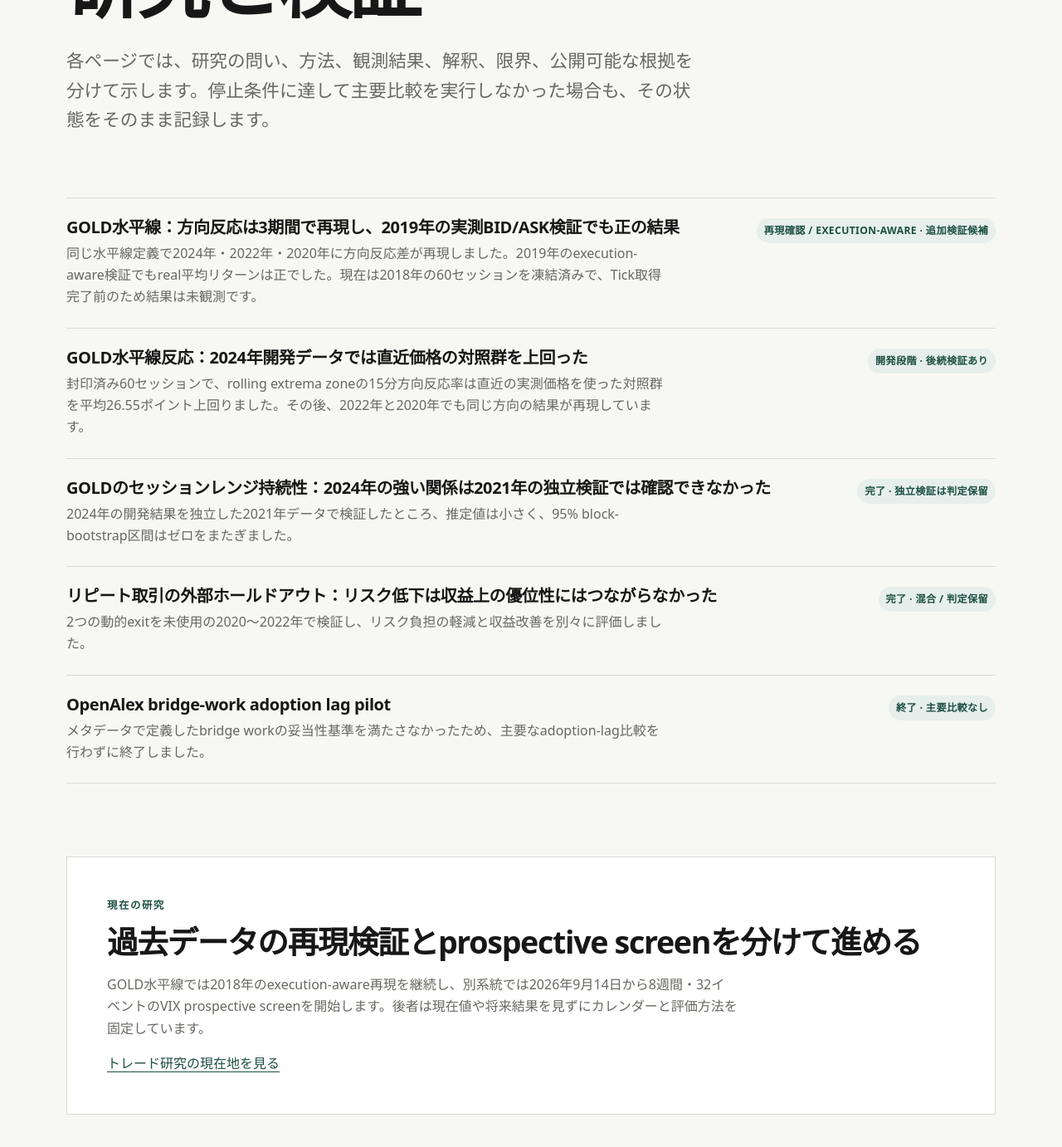
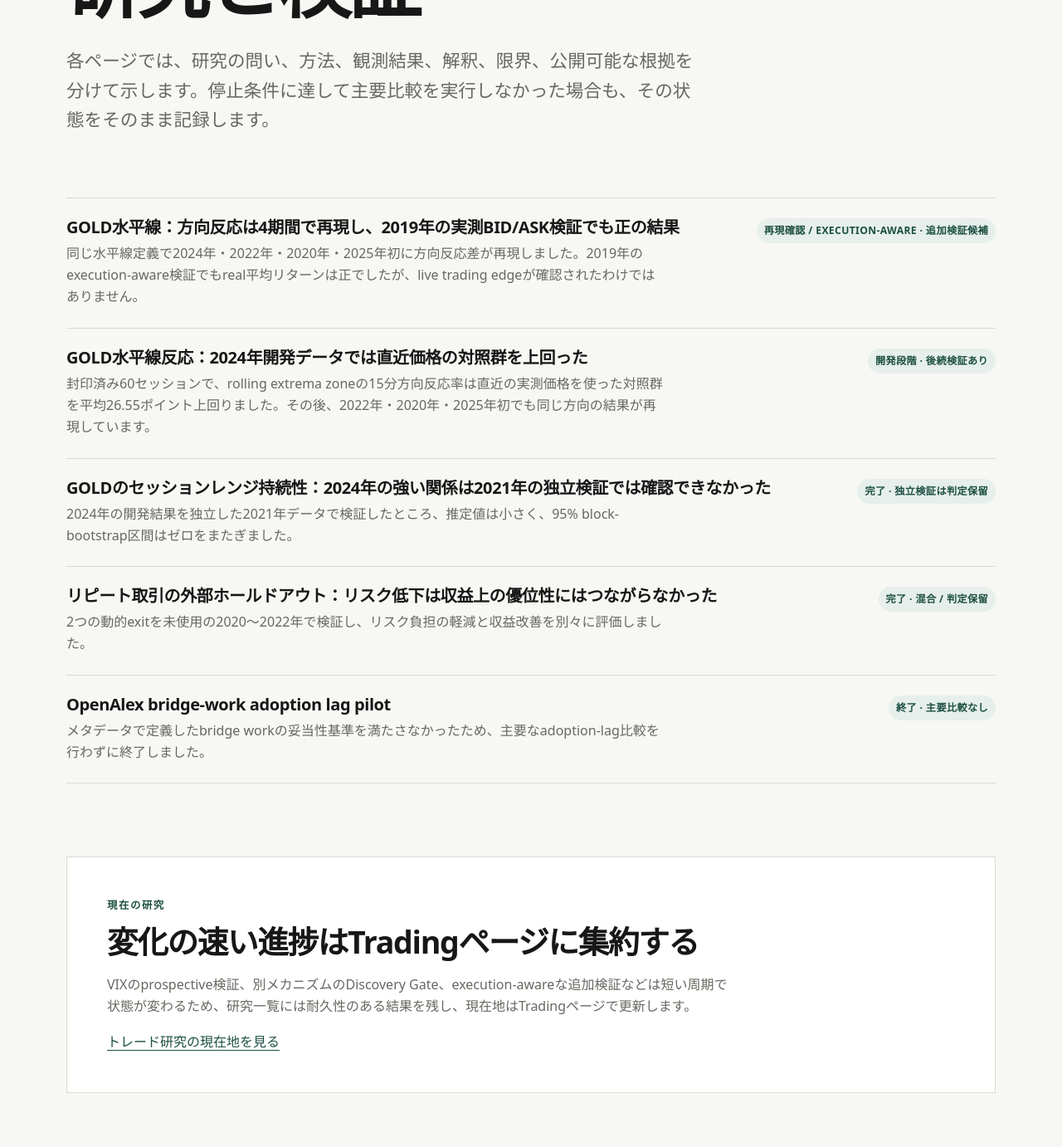
Before and after one commit to Josh-Temple/studio-lab-research, a Jekyll site: the page built from ja/research/index.md, in a window 1280 px wide and 1400 px high, scrolled down 267 px. Shown: the top 1382 px of the window at 83% size. Built offline with Jekyll 4.4.1, drawn with Linux system fonts in a browser that asks for light colours.

Commit message:
日本語研究一覧の現在地を整理

```diff
--- a/ja/research/index.md
+++ b/ja/research/index.md
@@ -13,15 +13,15 @@ description: Studio Labの公開研究。方法、結果、限界、根拠を分
   <div class="research-list">
     <article class="research-item">
       <div>
-        <h2><a href="{{ '/ja/research/gold-horizontal-replication-execution-evidence/' | relative_url }}">GOLD水平線：方向反応は3期間で再現し、2019年の実測BID/ASK検証でも正の結果</a></h2>
-        <p>同じ水平線定義で2024年・2022年・2020年に方向反応差が再現しました。2019年のexecution-aware検証でもreal平均リターンは正でした。現在は2018年の60セッションを凍結済みで、Tick取得完了前のため結果は未観測です。</p>
+        <h2><a href="{{ '/ja/research/gold-horizontal-replication-execution-evidence/' | relative_url }}">GOLD水平線：方向反応は4期間で再現し、2019年の実測BID/ASK検証でも正の結果</a></h2>
+        <p>同じ水平線定義で2024年・2022年・2020年・2025年初に方向反応差が再現しました。2019年のexecution-aware検証でもreal平均リターンは正でしたが、live trading edgeが確認されたわけではありません。</p>
       </div>
       <span class="status">再現確認 / execution-aware · 追加検証候補</span>
     </article>
     <article class="research-item">
       <div>
         <h2><a href="{{ '/ja/research/gold-horizontal-recent-price-control-development/' | relative_url }}">GOLD水平線反応：2024年開発データでは直近価格の対照群を上回った</a></h2>
-        <p>封印済み60セッションで、rolling extrema zoneの15分方向反応率は直近の実測価格を使った対照群を平均26.55ポイント上回りました。その後、2022年と2020年でも同じ方向の結果が再現しています。</p>
+        <p>封印済み60セッションで、rolling extrema zoneの15分方向反応率は直近の実測価格を使った対照群を平均26.55ポイント上回りました。その後、2022年・2020年・2025年初でも同じ方向の結果が再現しています。</p>
       </div>
       <span class="status">開発段階 · 後続検証あり</span>
     </article>
@@ -51,7 +51,7 @@ description: Studio Labの公開研究。方法、結果、限界、根拠を分
 
 <section class="section public-boundary">
   <p class="eyebrow">現在の研究</p>
-  <h2>過去データの再現検証とprospective screenを分けて進める</h2>
-  <p>GOLD水平線では2018年のexecution-aware再現を継続し、別系統では2026年9月14日から8週間・32イベントのVIX prospective screenを開始します。後者は現在値や将来結果を見ずにカレンダーと評価方法を固定しています。</p>
+  <h2>変化の速い進捗はTradingページに集約する</h2>
+  <p>VIXのprospective検証、別メカニズムのDiscovery Gate、execution-awareな追加検証などは短い周期で状態が変わるため、研究一覧には耐久性のある結果を残し、現在地はTradingページで更新します。</p>
   <a href="{{ '/ja/trading/' | relative_url }}">トレード研究の現在地を見る</a>
 </section>
```
